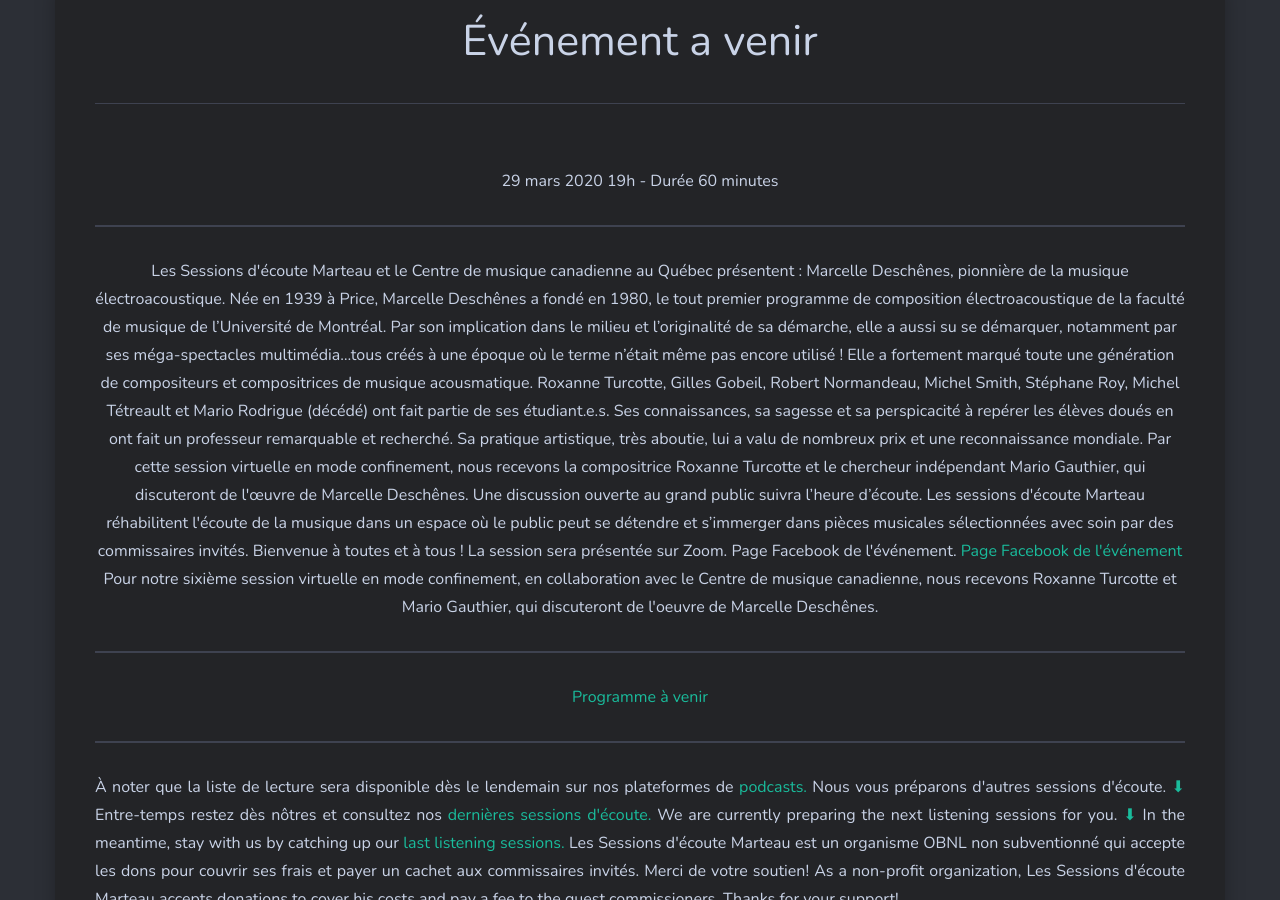
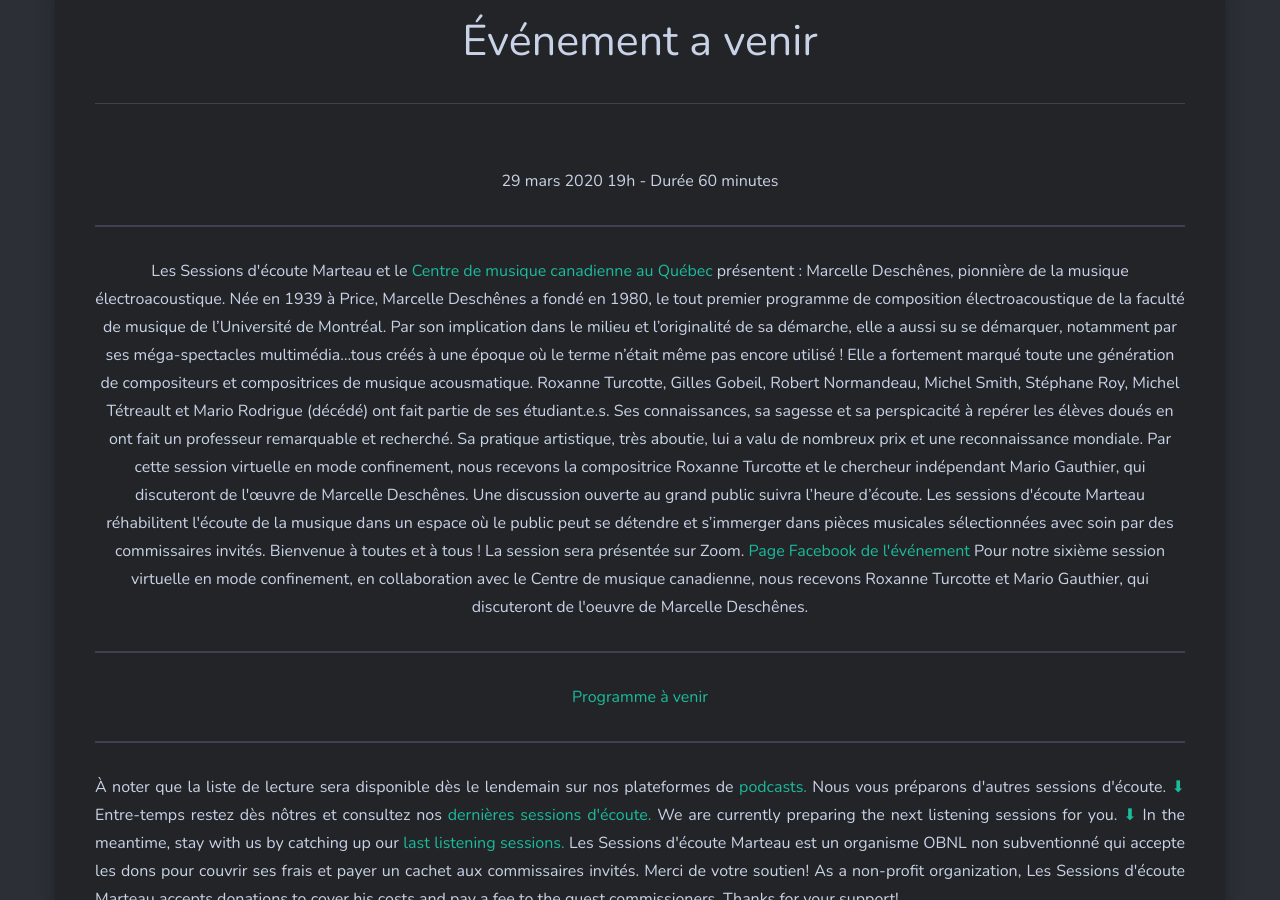
Before and after one commit to sessions-marteau/sessions-marteau-2.github.io, a Jekyll site: the page built from _pages/evenement-a-venir.md, in a window 1280 px wide and 900 px high, scrolled down 745 px. Built offline with Jekyll 4.4.1, drawn with Linux system fonts in a browser that asks for light colours; nearby versions of some CDN libraries.

Commit message:
Update evenement-a-venir.md

```diff
--- a/_pages/evenement-a-venir.md
+++ b/_pages/evenement-a-venir.md
@@ -35,7 +35,7 @@ Matías Reyes | dedosmuertos
 <hr>
   <center>
 
-Les Sessions d'écoute Marteau et le Centre de musique canadienne au Québec présentent : Marcelle Deschênes, pionnière de la musique électroacoustique.
+Les Sessions d'écoute Marteau et le <a href="https://qc.cmccanada.org/" > Centre de musique canadienne au Québec </a> présentent : Marcelle Deschênes, pionnière de la musique électroacoustique.
 
 Née en 1939 à Price, Marcelle Deschênes a fondé en 1980, le tout premier programme de composition électroacoustique de la faculté de musique de l’Université de Montréal. Par son implication dans le milieu et l’originalité de sa démarche, elle a aussi su se démarquer, notamment par ses méga-spectacles multimédia…tous créés à une époque où le terme n’était même pas encore utilisé !
 
@@ -47,9 +47,7 @@ Par cette session virtuelle en mode confinement, nous recevons la compositrice R
 
 Les sessions d'écoute Marteau réhabilitent l'écoute de la musique dans un espace où le public peut se détendre et s’immerger dans pièces musicales sélectionnées avec soin par des commissaires invités. Bienvenue à toutes et à tous !
 
-La session sera présentée sur Zoom.  Page Facebook de l'événement.
-
-<a href="https://www.facebook.com/events/140024488034651/" > Page Facebook de l'événement </a>
+La session sera présentée sur Zoom. <a href="https://www.facebook.com/events/140024488034651/" > Page Facebook de l'événement </a>
 
 
 Pour notre sixième session virtuelle en mode confinement, en collaboration avec le Centre de musique canadienne, nous recevons Roxanne Turcotte et Mario Gauthier, qui discuteront de l'oeuvre de Marcelle Deschênes.
```
